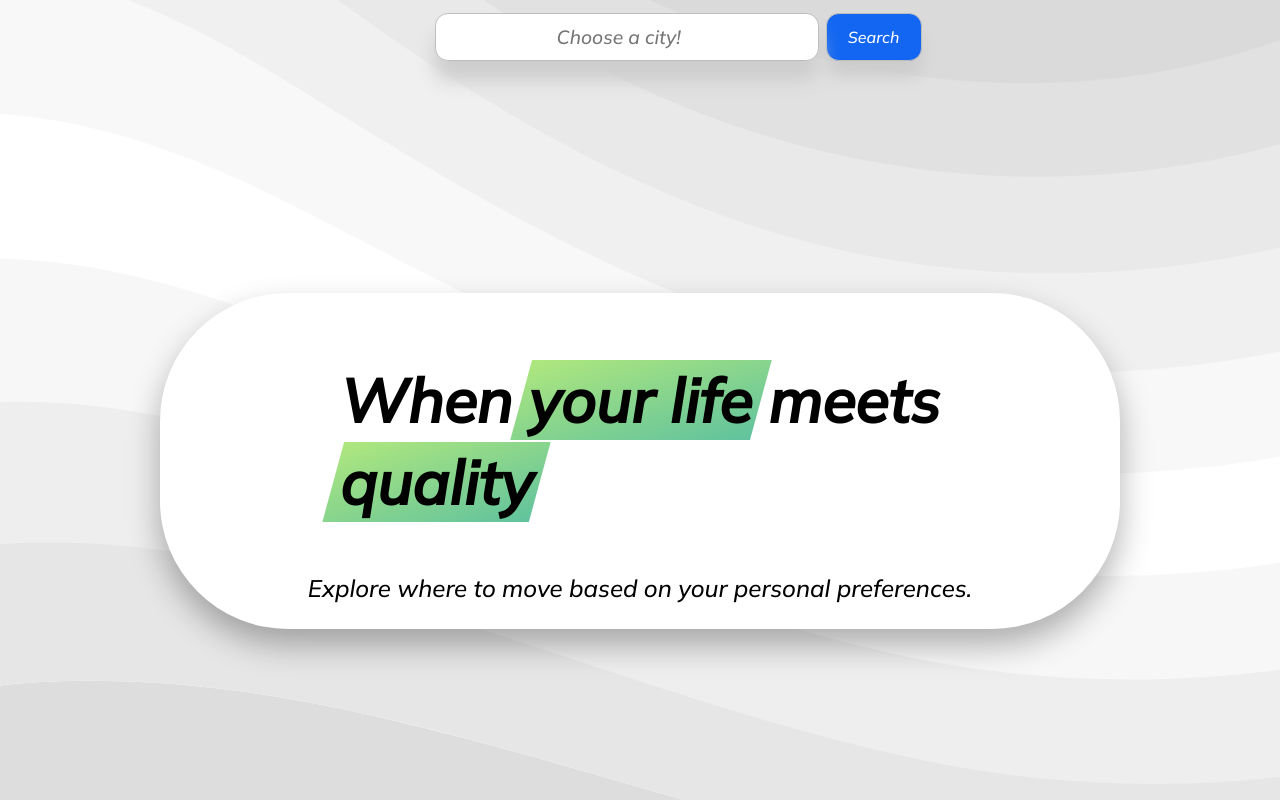
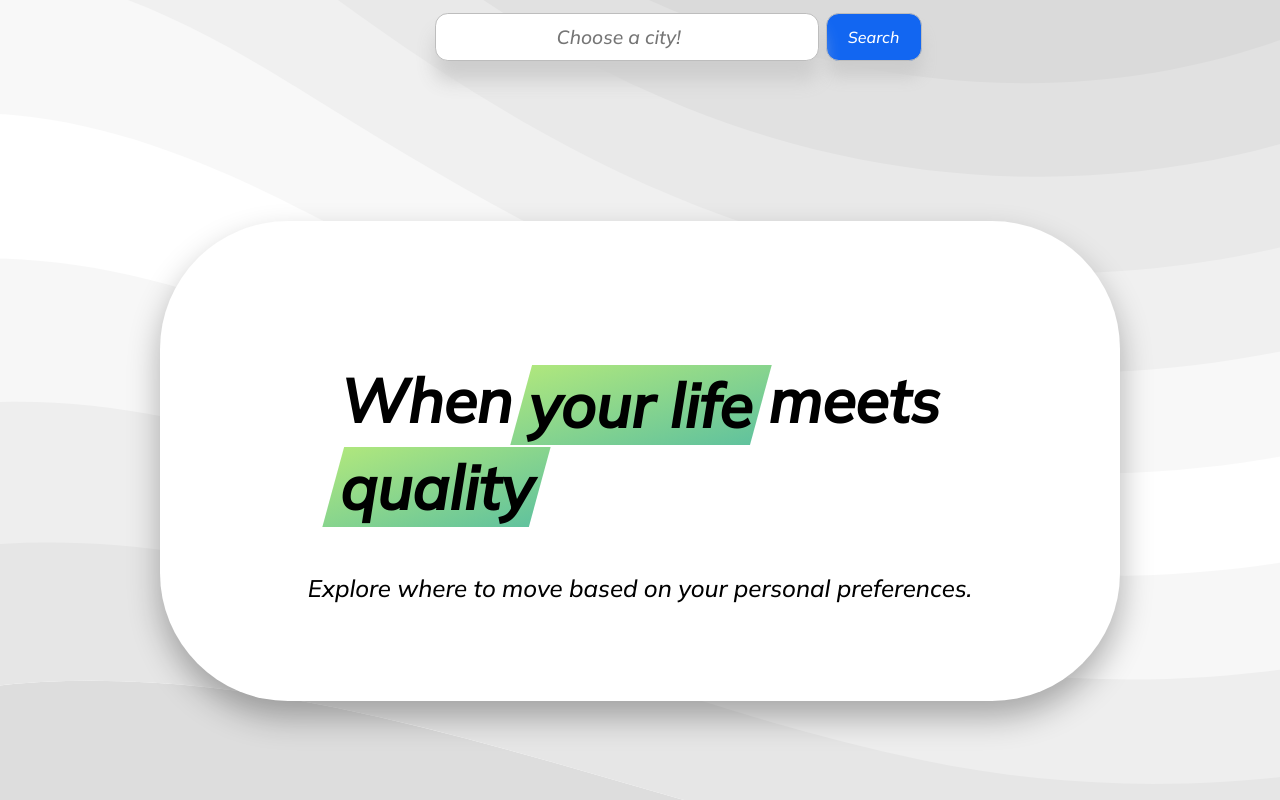
Before and after one commit to MrRobot-fm/Life-quality-app, a plain HTML site: page index.html in a window 1280 px wide. Shown: the top 800 px of the page. Drawn offline with nearby package versions, Linux system fonts and the light colour scheme.

Commit message:
Update style.css

```diff
--- a/assets/css/style.css
+++ b/assets/css/style.css
@@ -94,16 +94,17 @@ body {
   align-items: center;
   position: relative;
 }
+
 .app_main {
   width: 60em;
-  heigth: 30em;
+  height: 30em;
   display: flex;
   flex-direction: column;
   justify-content: center;
   align-items: center;
   padding: 2%;
   border-radius: 8em;
-  background: white;
+  background-color: white;
   box-shadow: 0 1rem 2rem rgba(0, 0, 0, 0.3);
   transition: all 1s;
   z-index: -10;
```
